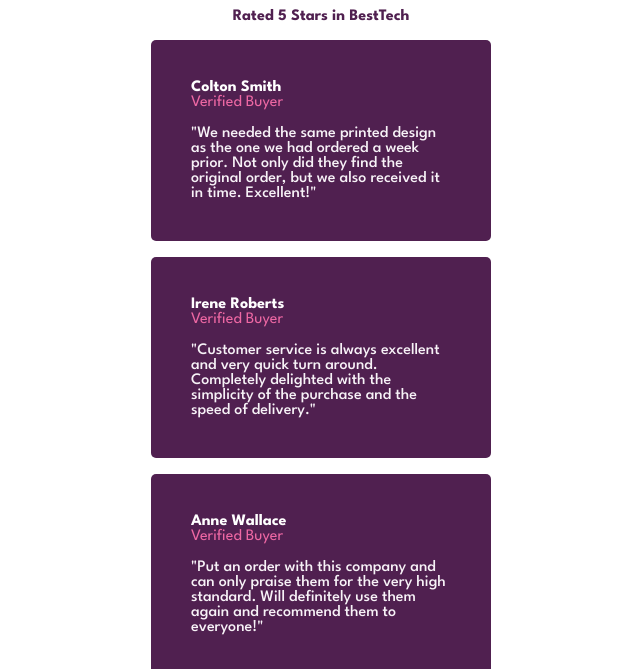
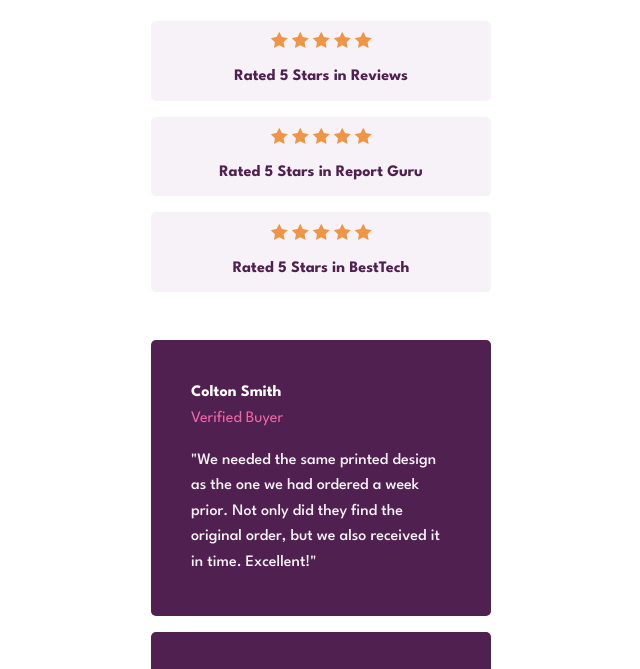
Before and after one commit to Akshay-Tarde/social-proof-section, a plain HTML site: page index.html in a window 1280 px wide. Shown: the part 237-906 px from the top of the page, without its empty margins (319-959 px from the left). Drawn offline with Linux system fonts and the light colour scheme.

Commit message:
Styled the review section

```diff
--- a/index.html
+++ b/index.html
@@ -48,9 +48,19 @@
             <p class="review-body">Rated 5 Stars in Reviews</p>
           </div>
           <div class="review">
+            <svg width="17" height="16" xmlns="http://www.w3.org/2000/svg"><path d="M16.539 6.097a.297.297 0 00-.24-.202l-5.36-.779L8.542.26a.296.296 0 00-.53 0L5.613 5.117l-5.36.779a.297.297 0 00-.165.505l3.88 3.78-.917 5.34a.297.297 0 00.43.312l4.795-2.52 4.794 2.52a.296.296 0 00.43-.313l-.916-5.338L16.464 6.4c.08-.08.11-.197.075-.304z" fill="#EF9546" fill-rule="nonzero"/></svg>
+            <svg width="17" height="16" xmlns="http://www.w3.org/2000/svg"><path d="M16.539 6.097a.297.297 0 00-.24-.202l-5.36-.779L8.542.26a.296.296 0 00-.53 0L5.613 5.117l-5.36.779a.297.297 0 00-.165.505l3.88 3.78-.917 5.34a.297.297 0 00.43.312l4.795-2.52 4.794 2.52a.296.296 0 00.43-.313l-.916-5.338L16.464 6.4c.08-.08.11-.197.075-.304z" fill="#EF9546" fill-rule="nonzero"/></svg>
+            <svg width="17" height="16" xmlns="http://www.w3.org/2000/svg"><path d="M16.539 6.097a.297.297 0 00-.24-.202l-5.36-.779L8.542.26a.296.296 0 00-.53 0L5.613 5.117l-5.36.779a.297.297 0 00-.165.505l3.88 3.78-.917 5.34a.297.297 0 00.43.312l4.795-2.52 4.794 2.52a.296.296 0 00.43-.313l-.916-5.338L16.464 6.4c.08-.08.11-.197.075-.304z" fill="#EF9546" fill-rule="nonzero"/></svg>
+            <svg width="17" height="16" xmlns="http://www.w3.org/2000/svg"><path d="M16.539 6.097a.297.297 0 00-.24-.202l-5.36-.779L8.542.26a.296.296 0 00-.53 0L5.613 5.117l-5.36.779a.297.297 0 00-.165.505l3.88 3.78-.917 5.34a.297.297 0 00.43.312l4.795-2.52 4.794 2.52a.296.296 0 00.43-.313l-.916-5.338L16.464 6.4c.08-.08.11-.197.075-.304z" fill="#EF9546" fill-rule="nonzero"/></svg>
+            <svg width="17" height="16" xmlns="http://www.w3.org/2000/svg"><path d="M16.539 6.097a.297.297 0 00-.24-.202l-5.36-.779L8.542.26a.296.296 0 00-.53 0L5.613 5.117l-5.36.779a.297.297 0 00-.165.505l3.88 3.78-.917 5.34a.297.297 0 00.43.312l4.795-2.52 4.794 2.52a.296.296 0 00.43-.313l-.916-5.338L16.464 6.4c.08-.08.11-.197.075-.304z" fill="#EF9546" fill-rule="nonzero"/></svg>
             <p class="review-body">Rated 5 Stars in Report Guru</p>
           </div>
           <div class="review">
+            <svg width="17" height="16" xmlns="http://www.w3.org/2000/svg"><path d="M16.539 6.097a.297.297 0 00-.24-.202l-5.36-.779L8.542.26a.296.296 0 00-.53 0L5.613 5.117l-5.36.779a.297.297 0 00-.165.505l3.88 3.78-.917 5.34a.297.297 0 00.43.312l4.795-2.52 4.794 2.52a.296.296 0 00.43-.313l-.916-5.338L16.464 6.4c.08-.08.11-.197.075-.304z" fill="#EF9546" fill-rule="nonzero"/></svg>
+            <svg width="17" height="16" xmlns="http://www.w3.org/2000/svg"><path d="M16.539 6.097a.297.297 0 00-.24-.202l-5.36-.779L8.542.26a.296.296 0 00-.53 0L5.613 5.117l-5.36.779a.297.297 0 00-.165.505l3.88 3.78-.917 5.34a.297.297 0 00.43.312l4.795-2.52 4.794 2.52a.296.296 0 00.43-.313l-.916-5.338L16.464 6.4c.08-.08.11-.197.075-.304z" fill="#EF9546" fill-rule="nonzero"/></svg>
+            <svg width="17" height="16" xmlns="http://www.w3.org/2000/svg"><path d="M16.539 6.097a.297.297 0 00-.24-.202l-5.36-.779L8.542.26a.296.296 0 00-.53 0L5.613 5.117l-5.36.779a.297.297 0 00-.165.505l3.88 3.78-.917 5.34a.297.297 0 00.43.312l4.795-2.52 4.794 2.52a.296.296 0 00.43-.313l-.916-5.338L16.464 6.4c.08-.08.11-.197.075-.304z" fill="#EF9546" fill-rule="nonzero"/></svg>
+            <svg width="17" height="16" xmlns="http://www.w3.org/2000/svg"><path d="M16.539 6.097a.297.297 0 00-.24-.202l-5.36-.779L8.542.26a.296.296 0 00-.53 0L5.613 5.117l-5.36.779a.297.297 0 00-.165.505l3.88 3.78-.917 5.34a.297.297 0 00.43.312l4.795-2.52 4.794 2.52a.296.296 0 00.43-.313l-.916-5.338L16.464 6.4c.08-.08.11-.197.075-.304z" fill="#EF9546" fill-rule="nonzero"/></svg>
+            <svg width="17" height="16" xmlns="http://www.w3.org/2000/svg"><path d="M16.539 6.097a.297.297 0 00-.24-.202l-5.36-.779L8.542.26a.296.296 0 00-.53 0L5.613 5.117l-5.36.779a.297.297 0 00-.165.505l3.88 3.78-.917 5.34a.297.297 0 00.43.312l4.795-2.52 4.794 2.52a.296.296 0 00.43-.313l-.916-5.338L16.464 6.4c.08-.08.11-.197.075-.304z" fill="#EF9546" fill-rule="nonzero"/></svg>
             <p class="review-body">Rated 5 Stars in BestTech</p>
           </div>
         </div>
--- a/styles.css
+++ b/styles.css
@@ -7,6 +7,7 @@ body {
     font-size: 1rem;
     font-family: 'League Spartan', sans-serif;
     color: hsl(300, 43%, 22%);
+    line-height: 1.6;
 }
 
 
@@ -17,6 +18,8 @@ body {
     text-align: center;
     width: 80%;
     margin: 0 auto;
+    margin-top: 2em;
+    line-height: .8;
 }
 
 .main-body {
@@ -64,10 +67,20 @@ main {
 
 .review-container {
     text-align: center;
+    margin-top: 1.5em;
+    margin-bottom: 3em;
+}
+
+.review {
+    background-color: hsl(300, 24%, 96%);
+    padding: .7em;
+    margin: 1em 0;
+    border-radius: 5px;
 }
 
 .review-body {
-    margin-top: 0;
+    margin-top: .4em;
+    margin-bottom: 0;
 }
 
 .testimonial-section {
```
